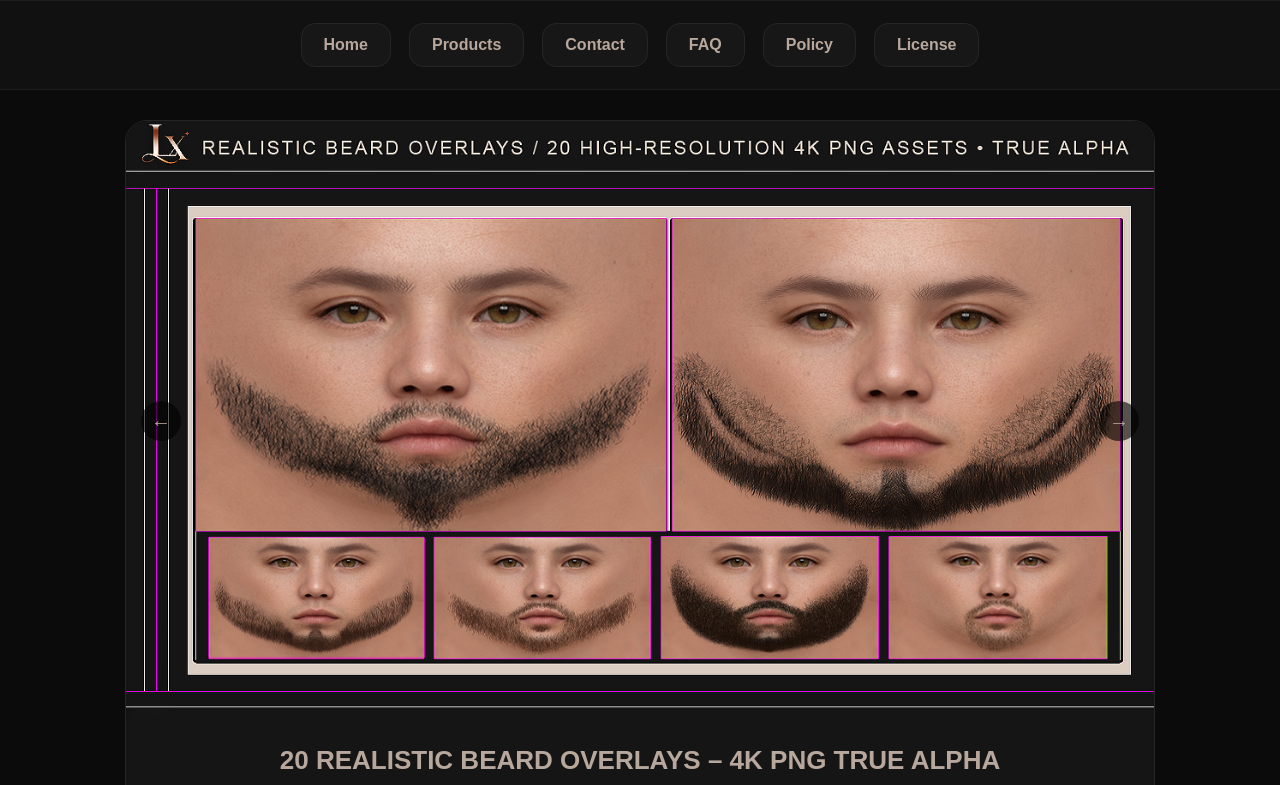
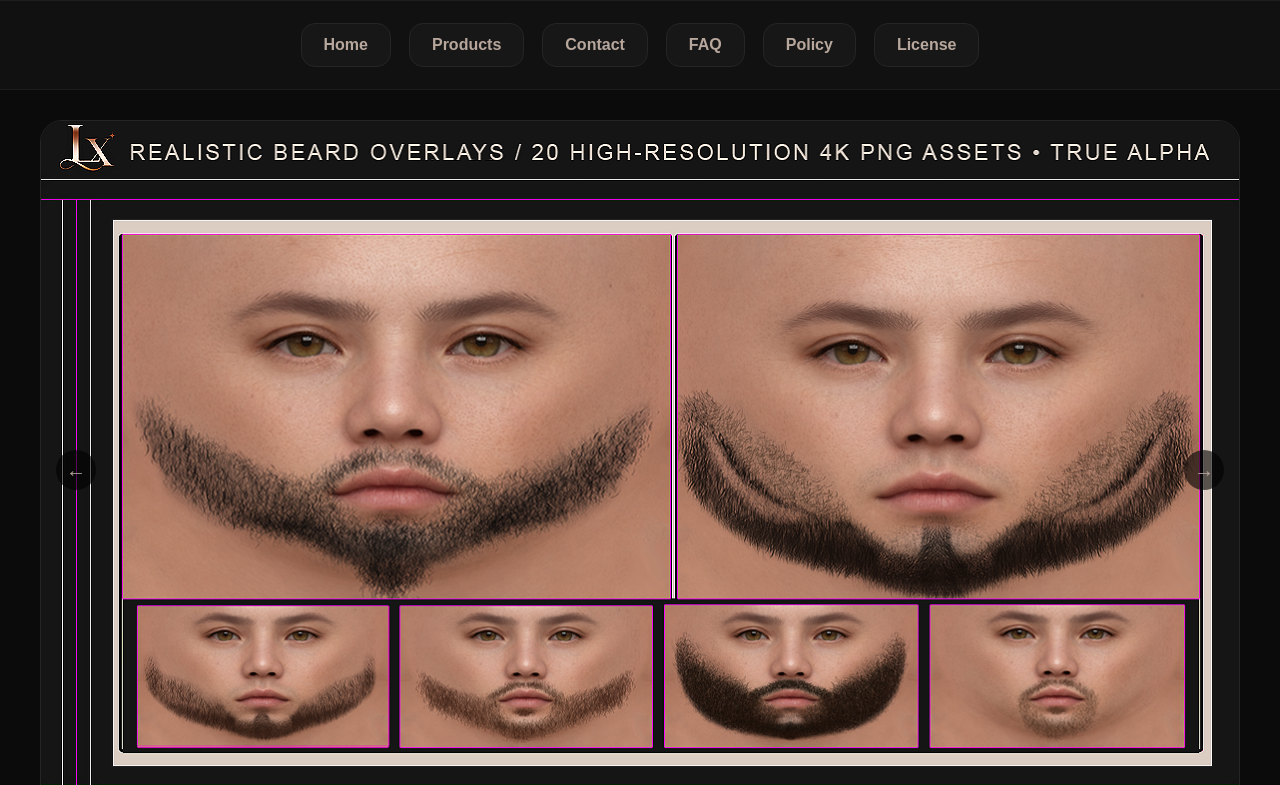
Before and after one commit to LiannaXpixel/design, a plain HTML site: page 20-Realistic-Beard-Overlays-4K-PNG-True-Alpha.html in a window 1280 px wide. Shown: the top 785 px of the page. Drawn offline with Linux system fonts and the light colour scheme.

Commit message:
Set individual product gallery container to 1200px max

```diff
--- a/20-Realistic-Beard-Overlays-4K-PNG-True-Alpha.html
+++ b/20-Realistic-Beard-Overlays-4K-PNG-True-Alpha.html
@@ -625,6 +625,43 @@
         background: #c97b90 !important;
         color: #ffffff !important;
     }
+
+/* Individual product layout width: 1200px maximum, responsive on smaller screens */
+.products {
+    width: 100% !important;
+    max-width: 1270px !important;
+    box-sizing: border-box !important;
+}
+.card {
+    width: 100% !important;
+    max-width: 1200px !important;
+    box-sizing: border-box !important;
+}
+.card-gallery {
+    width: 100% !important;
+    max-width: 1200px !important;
+    height: auto !important;
+    aspect-ratio: 12 / 7 !important;
+    box-sizing: border-box !important;
+}
+.card-gallery-images,
+.card-gallery-image-wrapper {
+    width: 100% !important;
+    height: 100% !important;
+}
+.card-gallery img {
+    display: block !important;
+    width: 100% !important;
+    height: auto !important;
+    max-width: 100% !important;
+    max-height: none !important;
+    object-fit: contain !important;
+}
+@media (max-width: 1270px) {
+    .products { max-width: 100% !important; }
+    .card, .card-gallery { max-width: 100% !important; }
+}
+
 </style>
 </head>
 
```
